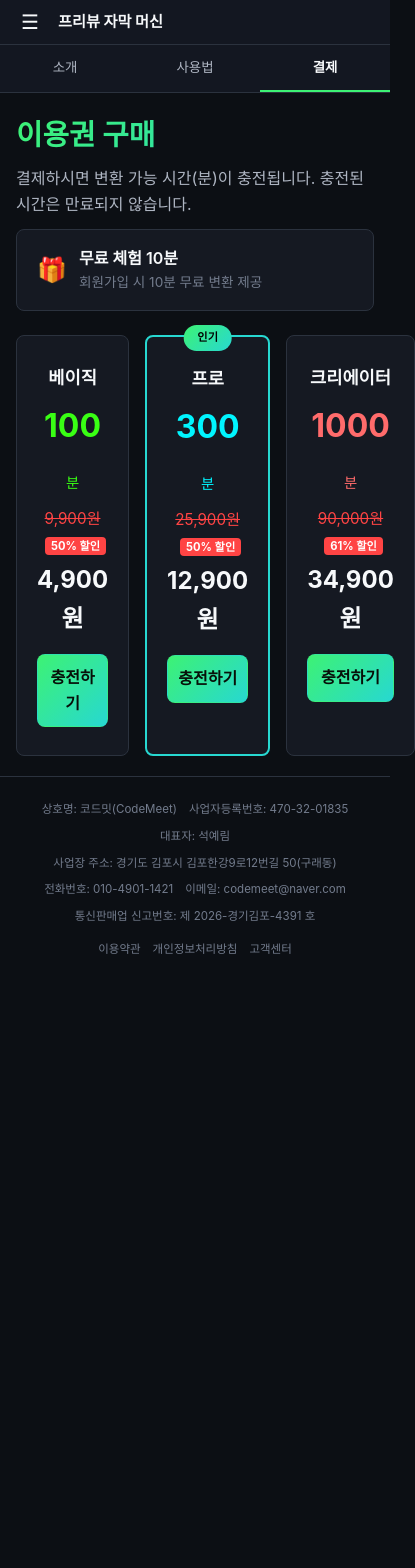
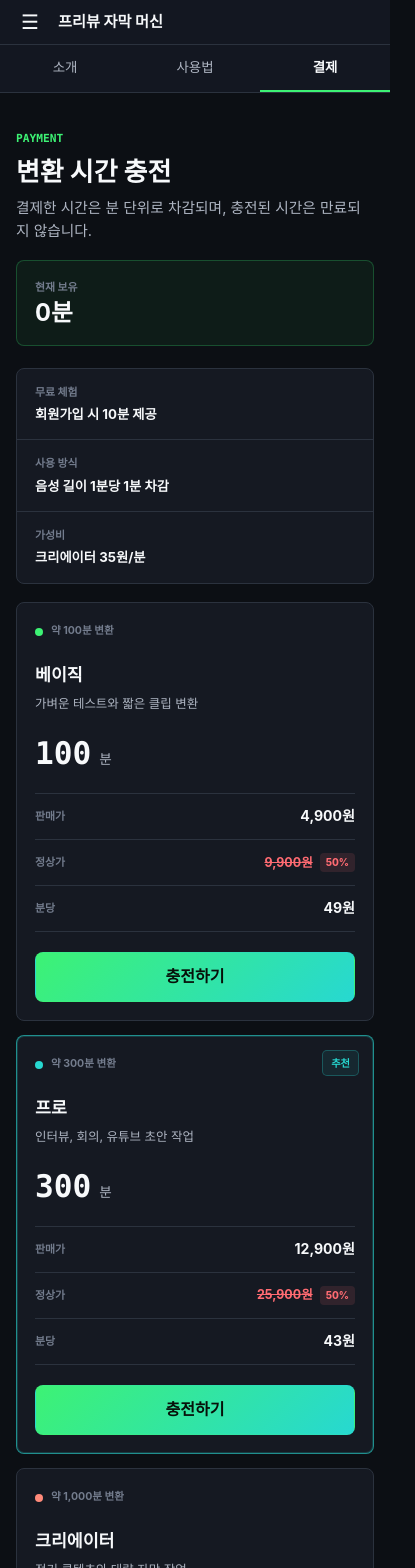
Before and after one commit to evilmuff0805-create/PR_text, a React (Vite) app in the folder client/: page /payment in a window 390 px wide. Shown: the top 1568 px of the page, 415 px wide, since content can reach past the window. Before the commit the page ends 982 px from the top, so only its background shows below. Built offline with nearby package versions, Linux system fonts and the light colour scheme; a web font is replaced by a local one.

Commit message:
Refresh payment purchase UI (#39)
Refresh the payment purchase, success, and failure screens with responsive layouts while preserving the existing Toss payment flow.

```diff
--- a/client/src/global.css
+++ b/client/src/global.css
@@ -1015,6 +1015,365 @@ textarea:focus-visible {
   margin-top: 18px;
 }
 
+/* Payment */
+
+.payment-page {
+  width: min(100%, 1040px);
+  margin: 0 auto;
+  padding: 24px 0 56px;
+}
+
+.payment-heading {
+  margin-bottom: 22px;
+}
+
+.payment-heading__row {
+  display: flex;
+  align-items: flex-end;
+  justify-content: space-between;
+  gap: 24px;
+}
+
+.payment-heading__row > div:first-child {
+  min-width: 0;
+}
+
+.payment-balance {
+  display: grid;
+  min-width: 190px;
+  min-height: 82px;
+  padding: 16px 18px;
+  border: 1px solid rgba(61, 242, 116, 0.24);
+  border-radius: 8px;
+  background: rgba(61, 242, 116, 0.055);
+  align-content: center;
+  gap: 3px;
+}
+
+.payment-balance span,
+.payment-brief span,
+.payment-plan__topline,
+.payment-plan__price dt,
+.payment-status-card__note {
+  color: var(--text-muted);
+}
+
+.payment-balance span,
+.payment-brief span,
+.payment-plan__price dt {
+  font-size: 0.68rem;
+  font-weight: 650;
+}
+
+.payment-balance strong {
+  color: var(--text-primary);
+  font-size: 1.62rem;
+  line-height: 1.1;
+}
+
+.payment-brief {
+  display: grid;
+  margin-bottom: 18px;
+  border: 1px solid var(--border-color);
+  border-radius: 8px;
+  background: var(--bg-secondary);
+  grid-template-columns: repeat(3, minmax(0, 1fr));
+}
+
+.payment-brief > div {
+  min-width: 0;
+  padding: 15px 18px;
+  border-right: 1px solid var(--border-color);
+}
+
+.payment-brief > div:last-child {
+  border-right: 0;
+}
+
+.payment-brief span,
+.payment-brief strong {
+  display: block;
+}
+
+.payment-brief strong {
+  margin-top: 4px;
+  color: var(--text-primary);
+  font-size: 0.83rem;
+  line-height: 1.45;
+  word-break: keep-all;
+}
+
+.payment-alert {
+  margin-bottom: 18px;
+  padding: 12px 14px;
+  border: 1px solid rgba(61, 242, 116, 0.28);
+  border-radius: 8px;
+  background: rgba(61, 242, 116, 0.06);
+  color: var(--accent);
+  font-size: 0.82rem;
+  font-weight: 650;
+  text-align: center;
+}
+
+.payment-alert--error {
+  border-color: rgba(255, 107, 114, 0.32);
+  background: rgba(255, 107, 114, 0.08);
+  color: var(--danger);
+}
+
+.payment-plans {
+  display: grid;
+  grid-template-columns: repeat(3, minmax(0, 1fr));
+  gap: 14px;
+}
+
+.payment-plan {
+  position: relative;
+  display: grid;
+  min-width: 0;
+  min-height: 430px;
+  padding: 22px;
+  border: 1px solid var(--border-color);
+  border-radius: 8px;
+  background: var(--bg-secondary);
+  align-content: start;
+}
+
+.payment-plan.is-popular {
+  border-color: rgba(39, 216, 209, 0.62);
+  box-shadow: inset 0 0 0 1px rgba(39, 216, 209, 0.18);
+}
+
+.payment-plan__badge {
+  position: absolute;
+  top: 14px;
+  right: 14px;
+  padding: 4px 8px;
+  border: 1px solid rgba(39, 216, 209, 0.28);
+  border-radius: 5px;
+  background: rgba(39, 216, 209, 0.08);
+  color: var(--cyan);
+  font-size: 0.64rem;
+  font-weight: 800;
+}
+
+.payment-plan__topline {
+  display: inline-flex;
+  min-height: 22px;
+  width: fit-content;
+  max-width: calc(100% - 56px);
+  align-items: center;
+  gap: 8px;
+  font-size: 0.66rem;
+  font-weight: 700;
+}
+
+.payment-plan__mark {
+  width: 8px;
+  height: 8px;
+  flex: 0 0 auto;
+  border-radius: 50%;
+}
+
+.payment-plan__mark--green {
+  background: var(--accent);
+}
+
+.payment-plan__mark--cyan {
+  background: var(--cyan);
+}
+
+.payment-plan__mark--coral {
+  background: #ff8a7a;
+}
+
+.payment-plan h3 {
+  margin-top: 18px;
+  color: var(--text-primary);
+  font-size: 1.08rem;
+}
+
+.payment-plan__summary {
+  min-height: 46px;
+  margin-top: 6px;
+  color: var(--text-secondary);
+  font-size: 0.78rem;
+  line-height: 1.6;
+  word-break: keep-all;
+}
+
+.payment-plan__credits {
+  display: flex;
+  margin-top: 24px;
+  align-items: baseline;
+  gap: 8px;
+}
+
+.payment-plan__credits strong {
+  color: var(--text-primary);
+  font-family: var(--font-mono);
+  font-size: 2.2rem;
+  line-height: 1;
+}
+
+.payment-plan__credits span {
+  color: var(--text-secondary);
+  font-size: 0.85rem;
+}
+
+.payment-plan__price {
+  display: grid;
+  margin-top: 22px;
+  border-top: 1px solid var(--border-color);
+}
+
+.payment-plan__price > div {
+  display: grid;
+  min-height: 46px;
+  border-bottom: 1px solid var(--border-color);
+  grid-template-columns: 72px minmax(0, 1fr);
+  align-items: center;
+  gap: 12px;
+}
+
+.payment-plan__price dd {
+  display: flex;
+  min-width: 0;
+  align-items: center;
+  justify-content: flex-end;
+  gap: 8px;
+  color: var(--text-primary);
+  font-size: 0.88rem;
+  font-weight: 750;
+  text-align: right;
+}
+
+.payment-plan__price dd span {
+  color: var(--danger);
+  font-size: 0.78rem;
+  text-decoration: line-through;
+}
+
+.payment-plan__price dd em {
+  padding: 2px 6px;
+  border-radius: 4px;
+  background: rgba(255, 107, 114, 0.12);
+  color: var(--danger);
+  font-size: 0.62rem;
+  font-style: normal;
+  font-weight: 800;
+  white-space: nowrap;
+}
+
+.payment-plan__button {
+  width: 100%;
+  margin-top: 20px;
+}
+
+.payment-plan__button:disabled {
+  opacity: 0.5;
+}
+
+.payment-status-page {
+  display: grid;
+  width: min(100%, 540px);
+  min-height: 520px;
+  margin: 0 auto;
+  padding: 44px 0 56px;
+  align-items: center;
+}
+
+.payment-status-card {
+  display: grid;
+  padding: 36px;
+  border: 1px solid var(--border-color);
+  border-radius: 8px;
+  background: var(--bg-secondary);
+  justify-items: center;
+  text-align: center;
+}
+
+.payment-status-card__icon {
+  display: inline-flex;
+  min-width: 52px;
+  height: 52px;
+  margin-bottom: 18px;
+  padding: 0 12px;
+  border: 1px solid rgba(61, 242, 116, 0.28);
+  border-radius: 8px;
+  background: rgba(61, 242, 116, 0.07);
+  align-items: center;
+  justify-content: center;
+  color: var(--accent);
+  font-family: var(--font-mono);
+  font-size: 0.92rem;
+  font-weight: 850;
+}
+
+.payment-status-card__icon--success {
+  color: var(--accent);
+}
+
+.payment-status-card__icon--error {
+  border-color: rgba(255, 107, 114, 0.34);
+  background: rgba(255, 107, 114, 0.08);
+  color: var(--danger);
+}
+
+.payment-status-card__icon--warn {
+  border-color: rgba(245, 158, 11, 0.34);
+  background: rgba(245, 158, 11, 0.08);
+  color: #f5b84b;
+}
+
+.payment-status-card h2 {
+  color: var(--text-primary);
+  font-size: 1.45rem;
+  line-height: 1.3;
+}
+
+.payment-status-card__title--success {
+  color: var(--accent) !important;
+}
+
+.payment-status-card__title--error {
+  color: var(--danger) !important;
+}
+
+.payment-status-card__title--warn {
+  color: #f5b84b !important;
+}
+
+.payment-status-card p:not(.payment-status-card__icon) {
+  max-width: 420px;
+  margin-top: 10px;
+  color: var(--text-secondary);
+  font-size: 0.9rem;
+  line-height: 1.7;
+  word-break: keep-all;
+}
+
+.payment-status-card__note {
+  margin-bottom: 8px;
+  font-size: 0.76rem !important;
+}
+
+.payment-status-card__actions {
+  display: flex;
+  margin-top: 24px;
+  justify-content: center;
+  gap: 10px;
+}
+
+.payment-status-card__button {
+  min-width: 140px;
+  margin-top: 24px;
+}
+
+.payment-status-card__actions .payment-status-card__button {
+  margin-top: 0;
+}
+
 /* Usage and transcription history */
 
 .usage-page {
@@ -2035,6 +2394,10 @@ textarea:focus-visible {
 }
 
 @media (max-width: 1100px) {
+  .payment-plans {
+    grid-template-columns: repeat(2, minmax(0, 1fr));
+  }
+
   .result-layout {
     grid-template-columns: 1fr;
   }
@@ -2266,6 +2629,56 @@ textarea:focus-visible {
 
   .workspace-title {
     font-size: 1.62rem;
+  }
+
+  .payment-page {
+    padding: 18px 0 36px;
+  }
+
+  .payment-heading__row {
+    align-items: stretch;
+    flex-direction: column;
+    gap: 16px;
+  }
+
+  .payment-balance {
+    min-width: 0;
+    min-height: 86px;
+  }
+
+  .payment-brief {
+    grid-template-columns: 1fr;
+  }
+
+  .payment-brief > div {
+    border-right: 0;
+    border-bottom: 1px solid var(--border-color);
+  }
+
+  .payment-brief > div:last-child {
+    border-bottom: 0;
+  }
+
+  .payment-plans {
+    grid-template-columns: 1fr;
+  }
+
+  .payment-plan {
+    min-height: 0;
+    padding: 18px;
+  }
+
+  .payment-plan__summary {
+    min-height: 0;
+  }
+
+  .payment-status-page {
+    min-height: 440px;
+    padding: 28px 0 36px;
+  }
+
+  .payment-status-card {
+    padding: 28px 20px;
   }
 
   .upload-dropzone {
@@ -2539,6 +2952,38 @@ textarea:focus-visible {
     flex-direction: column;
   }
 
+  .payment-balance strong {
+    font-size: 1.48rem;
+  }
+
+  .payment-plan__topline {
+    max-width: 100%;
+    padding-right: 58px;
+  }
+
+  .payment-plan__credits strong {
+    font-size: 1.95rem;
+  }
+
+  .payment-plan__price > div {
+    grid-template-columns: 60px minmax(0, 1fr);
+  }
+
+  .payment-plan__price dd {
+    flex-wrap: wrap;
+    gap: 5px 7px;
+  }
+
+  .payment-status-card__actions {
+    width: 100%;
+    flex-direction: column;
+  }
+
+  .payment-status-card__button {
+    width: 100%;
+    min-width: 0;
+  }
+
   .result-heading {
     flex-direction: column;
   }
--- a/client/src/pages/PaymentPage.jsx
+++ b/client/src/pages/PaymentPage.jsx
@@ -2,16 +2,53 @@ import { useState } from 'react';
 import { useAuth } from '../contexts/AuthContext.jsx';
 
 export default function PaymentPage() {
-  const { user, updateCredits, getToken } = useAuth();
+  const { user, getToken } = useAuth();
   const [loading, setLoading] = useState(null);
   const [error, setError] = useState('');
   const [success, setSuccess] = useState('');
 
   const plans = [
-    { id: 'basic', name: '베이직', credits: 100, originalPrice: 9900, salePrice: 4900, discount: 50, color: '#39FF14' },
-    { id: 'pro', name: '프로', credits: 300, originalPrice: 25900, salePrice: 12900, discount: 50, color: '#00F5FF', popular: true },
-    { id: 'creator', name: '크리에이터', credits: 1000, originalPrice: 90000, salePrice: 34900, discount: 61, color: '#FF6B6B' },
+    {
+      id: 'basic',
+      name: '베이직',
+      credits: 100,
+      originalPrice: 9900,
+      salePrice: 4900,
+      discount: 50,
+      tone: 'green',
+      summary: '가벼운 테스트와 짧은 클립 변환',
+      detail: '약 100분 변환',
+    },
+    {
+      id: 'pro',
+      name: '프로',
+      credits: 300,
+      originalPrice: 25900,
+      salePrice: 12900,
+      discount: 50,
+      tone: 'cyan',
+      popular: true,
+      summary: '인터뷰, 회의, 유튜브 초안 작업',
+      detail: '약 300분 변환',
+    },
+    {
+      id: 'creator',
+      name: '크리에이터',
+      credits: 1000,
+      originalPrice: 90000,
+      salePrice: 34900,
+      discount: 61,
+      tone: 'coral',
+      summary: '정기 콘텐츠와 대량 자막 작업',
+      detail: '약 1,000분 변환',
+    },
   ];
+
+  const selectedPlan = plans.find((plan) => plan.id === loading);
+  const bestPlan = plans.reduce((best, plan) => (
+    plan.salePrice / plan.credits < best.salePrice / best.credits ? plan : best
+  ), plans[0]);
+  const remainingCredits = Number.isFinite(user?.credits) ? user.credits : 0;
 
   async function handlePurchase(plan) {
     if (!user) {
@@ -65,88 +102,91 @@ export default function PaymentPage() {
   }
 
   return (
-    <div>
-      <h2 className="gradient-text" style={{ fontSize: '1.8rem', marginBottom: '8px' }}>
-        이용권 구매
-      </h2>
-      <p style={{ color: 'var(--text-secondary)', marginBottom: '12px' }}>
-        결제하시면 변환 가능 시간(분)이 충전됩니다. 충전된 시간은 만료되지 않습니다.
-      </p>
-      <div className="card" style={{ marginBottom: '24px', padding: '16px 20px', display: 'flex', alignItems: 'center', gap: '12px' }}>
-        <span style={{ fontSize: '1.5rem' }}>🎁</span>
+    <div className="payment-page">
+      <section className="payment-heading" aria-labelledby="payment-title">
+        <p className="workspace-kicker">PAYMENT</p>
+        <div className="payment-heading__row">
+          <div>
+            <h2 id="payment-title" className="workspace-title">변환 시간 충전</h2>
+            <p className="workspace-description">
+              결제한 시간은 분 단위로 차감되며, 충전된 시간은 만료되지 않습니다.
+            </p>
+          </div>
+          <div className="payment-balance" aria-label="현재 보유 변환 시간">
+            <span>현재 보유</span>
+            <strong>{remainingCredits.toLocaleString()}분</strong>
+          </div>
+        </div>
+      </section>
+
+      <section className="payment-brief" aria-label="충전 안내">
         <div>
-          <p style={{ color: 'var(--text-primary)', fontWeight: 600 }}>무료 체험 10분</p>
-          <p style={{ color: 'var(--text-muted)', fontSize: '0.85rem' }}>회원가입 시 10분 무료 변환 제공</p>
+          <span>무료 체험</span>
+          <strong>회원가입 시 10분 제공</strong>
         </div>
-      </div>
+        <div>
+          <span>사용 방식</span>
+          <strong>음성 길이 1분당 1분 차감</strong>
+        </div>
+        <div>
+          <span>가성비</span>
+          <strong>{bestPlan.name} {Math.round(bestPlan.salePrice / bestPlan.credits).toLocaleString()}원/분</strong>
+        </div>
+      </section>
 
-      {error && <p style={{ color: '#FF4444', marginBottom: '16px', textAlign: 'center' }}>{error}</p>}
-      {success && <p style={{ color: '#22c55e', marginBottom: '16px', textAlign: 'center' }}>{success}</p>}
+      {(error || success || selectedPlan) && (
+        <div className={error ? 'payment-alert payment-alert--error' : 'payment-alert'}>
+          {error || success || `${selectedPlan.name} 결제창을 여는 중입니다.`}
+        </div>
+      )}
 
-      <div style={{ display: 'grid', gridTemplateColumns: 'repeat(3, 1fr)', gap: '16px' }}>
+      <section className="payment-plans" aria-label="충전 상품">
         {plans.map((plan) => (
-          <div
+          <article
             key={plan.name}
-            className="card"
-            style={{
-              position: 'relative',
-              textAlign: 'center',
-              padding: '28px 20px',
-              border: plan.popular ? '2px solid var(--gradient-end)' : '1px solid var(--border-color)',
-            }}
+            className={plan.popular ? 'payment-plan is-popular' : 'payment-plan'}
           >
             {plan.popular && (
-              <div style={{
-                position: 'absolute',
-                top: '-12px',
-                left: '50%',
-                transform: 'translateX(-50%)',
-                background: 'var(--gradient)',
-                color: '#000',
-                fontSize: '0.7rem',
-                fontWeight: 700,
-                padding: '4px 14px',
-                borderRadius: '20px',
-              }}>
-                인기
+              <span className="payment-plan__badge">추천</span>
+            )}
+            <div className="payment-plan__topline">
+              <span className={`payment-plan__mark payment-plan__mark--${plan.tone}`} aria-hidden="true" />
+              <span>{plan.detail}</span>
+            </div>
+            <h3>{plan.name}</h3>
+            <p className="payment-plan__summary">{plan.summary}</p>
+            <div className="payment-plan__credits">
+              <strong>{plan.credits.toLocaleString()}</strong>
+              <span>분</span>
+            </div>
+            <dl className="payment-plan__price">
+              <div>
+                <dt>판매가</dt>
+                <dd>{plan.salePrice.toLocaleString()}원</dd>
               </div>
-            )}
-            <h3 style={{ fontSize: '1.1rem', color: 'var(--text-primary)', marginBottom: '8px' }}>
-              {plan.name}
-            </h3>
-            <p style={{ fontSize: '2rem', fontWeight: 700, color: plan.color, marginBottom: '4px' }}>
-              {plan.credits} <span style={{ fontSize: '0.9rem', fontWeight: 400 }}>분</span>
-            </p>
-            <p style={{ marginBottom: '4px' }}>
-              <span style={{ color: '#FF4444', textDecoration: 'line-through', fontSize: '0.95rem' }}>
-                {plan.originalPrice.toLocaleString()}원
-              </span>
-              <span style={{
-                background: '#FF4444',
-                color: '#fff',
-                fontSize: '0.7rem',
-                fontWeight: 700,
-                padding: '2px 6px',
-                borderRadius: '4px',
-                marginLeft: '6px',
-              }}>
-                {plan.discount}% 할인
-              </span>
-            </p>
-            <p style={{ fontSize: '1.5rem', fontWeight: 700, color: 'var(--text-primary)', marginBottom: '16px' }}>
-              {plan.salePrice.toLocaleString()}원
-            </p>
+              <div>
+                <dt>정상가</dt>
+                <dd>
+                  <span>{plan.originalPrice.toLocaleString()}원</span>
+                  <em>{plan.discount}%</em>
+                </dd>
+              </div>
+              <div>
+                <dt>분당</dt>
+                <dd>{Math.round(plan.salePrice / plan.credits).toLocaleString()}원</dd>
+              </div>
+            </dl>
             <button
-              className="gradient-btn"
-              style={{ width: '100%', padding: '10px', opacity: loading === plan.id ? 0.5 : 1 }}
+              className="gradient-btn payment-plan__button"
               onClick={() => handlePurchase(plan)}
               disabled={loading !== null}
+              type="button"
             >
               {loading === plan.id ? '처리 중...' : '충전하기'}
             </button>
-          </div>
+          </article>
         ))}
-      </div>
+      </section>
     </div>
   );
 }
```
Also changed, not shown: client/src/pages/PaymentFailPage.jsx (+11 -18 lines), client/src/pages/PaymentSuccessPage.jsx (+18 -18 lines).
